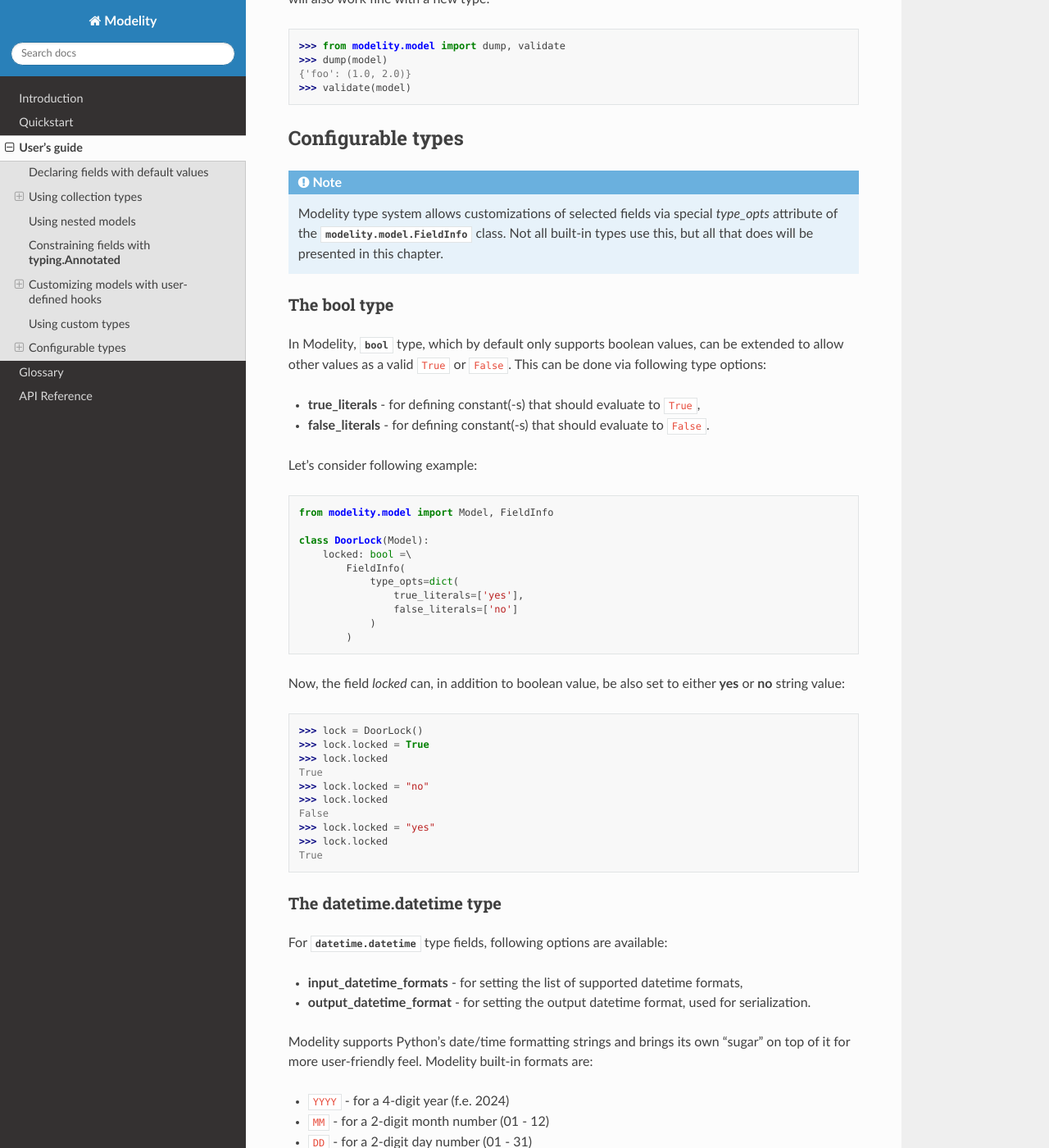
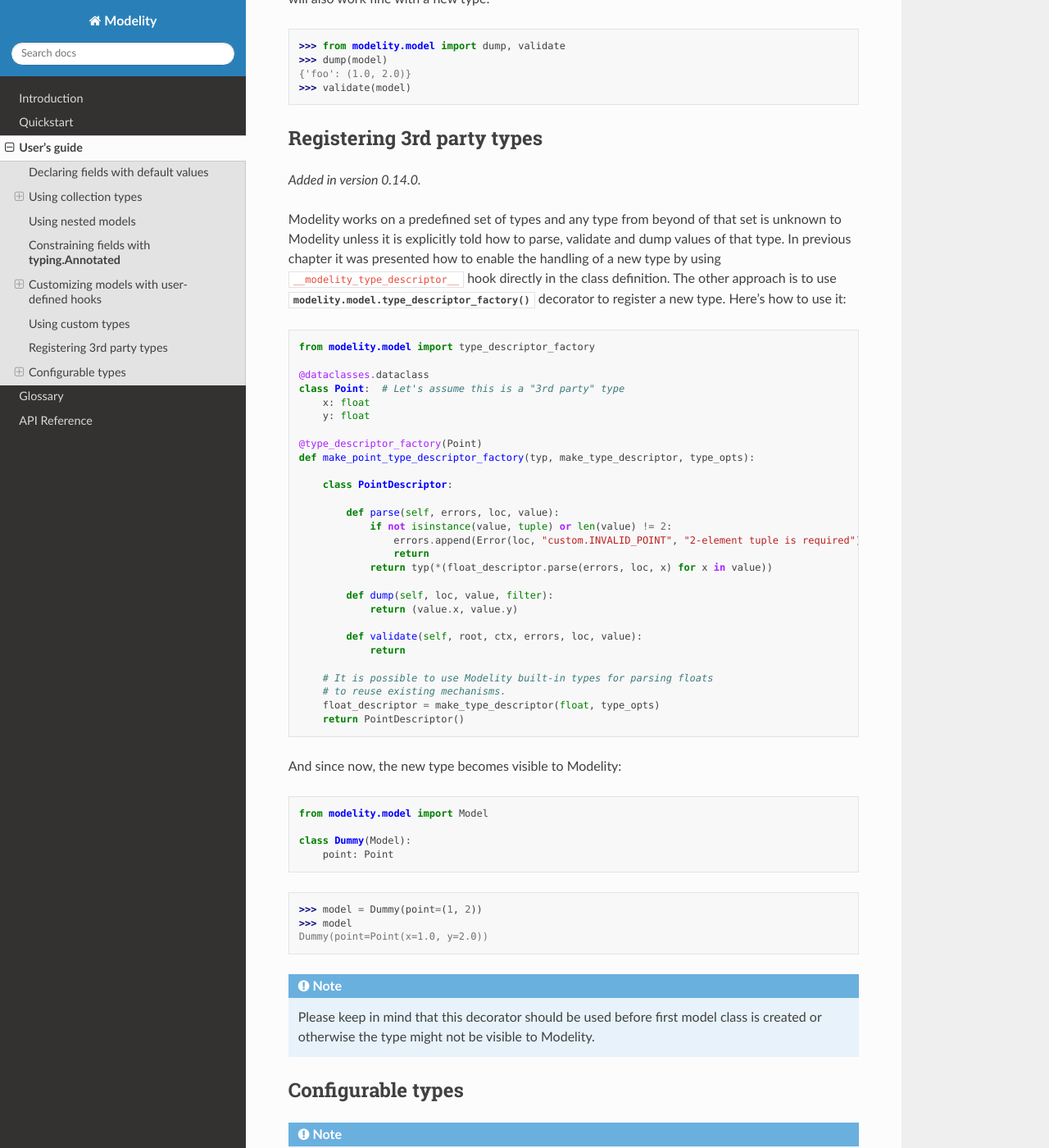
Before and after one commit to mwiatrzyk/modelity, a Sphinx documentation site: the page built from docs/source/guide.rst, in a window 1280 px wide and 1400 px high, scrolled down 17815 px. Shown: the whole window at 82% size. Built offline with Sphinx 7.4.7 and the Read the Docs theme 3.1.0, drawn with Linux system fonts in a browser that asks for light colours.

Commit message:
feat: add `modelity.model.type_descriptor_factory` decorator for registering 3rd party types

```diff
--- a/docs/source/guide.rst
+++ b/docs/source/guide.rst
@@ -998,6 +998,72 @@ new type, then following will also work fine with a new type:
     {'foo': (1.0, 2.0)}
     >>> validate(model)
 
+.. _registering-3rd-party-types-label:
+
+Registering 3rd party types
+---------------------------
+
+.. versionadded:: 0.14.0
+
+Modelity works on a predefined set of types and any type from beyond of that
+set is unknown to Modelity unless it is explicitly told how to parse, validate
+and dump values of that type. In previous chapter it was presented how to enable
+the handling of a new type by using ``__modelity_type_descriptor__`` hook
+directly in the class definition. The other approach is to use
+:func:`modelity.model.type_descriptor_factory` decorator to register a new
+type. Here's how to use it:
+
+.. testcode::
+
+    from modelity.model import type_descriptor_factory
+
+    @dataclasses.dataclass
+    class Point:  # Let's assume this is a "3rd party" type
+        x: float
+        y: float
+
+    @type_descriptor_factory(Point)
+    def make_point_type_descriptor_factory(typ, make_type_descriptor, type_opts):
+
+        class PointDescriptor:
+
+            def parse(self, errors, loc, value):
+                if not isinstance(value, tuple) or len(value) != 2:
+                    errors.append(Error(loc, "custom.INVALID_POINT", "2-element tuple is required"))
+                    return
+                return typ(*(float_descriptor.parse(errors, loc, x) for x in value))
+
+            def dump(self, loc, value, filter):
+                return (value.x, value.y)
+
+            def validate(self, root, ctx, errors, loc, value):
+                return
+
+        # It is possible to use Modelity built-in types for parsing floats
+        # to reuse existing mechanisms.
+        float_descriptor = make_type_descriptor(float, type_opts)
+        return PointDescriptor()
+
+And since now, the new type becomes visible to Modelity:
+
+.. testcode::
+
+    from modelity.model import Model
+
+    class Dummy(Model):
+        point: Point
+
+.. doctest::
+
+    >>> model = Dummy(point=(1, 2))
+    >>> model
+    Dummy(point=Point(x=1.0, y=2.0))
+
+.. note::
+    Please keep in mind that this decorator should be used before first
+    model class is created or otherwise the type might not be visible to
+    Modelity.
+
 .. _configurable-types-label:
 
 Configurable types
```
Also changed, not shown: 2 other files.
